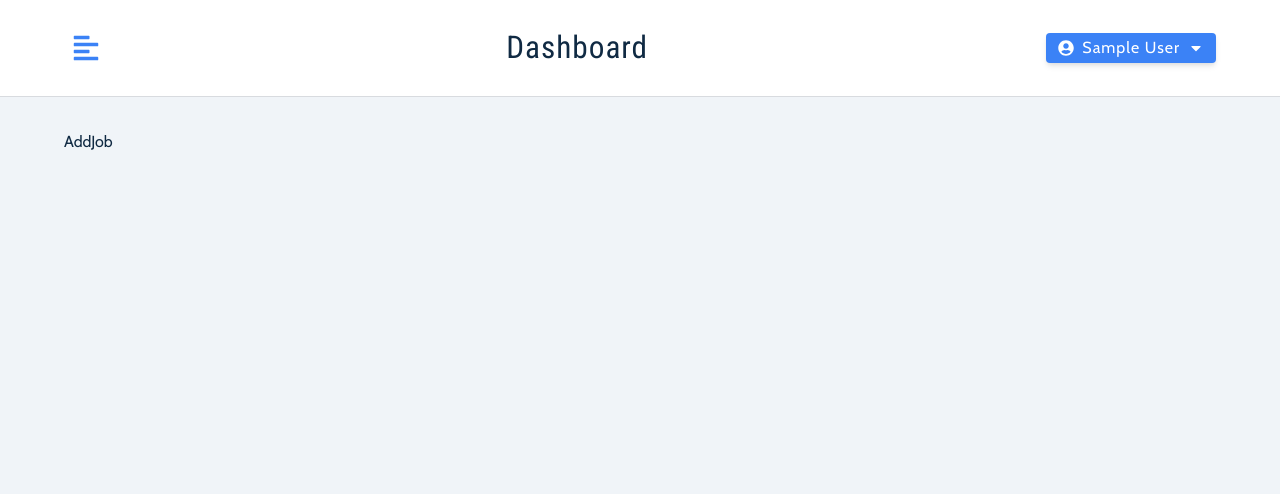
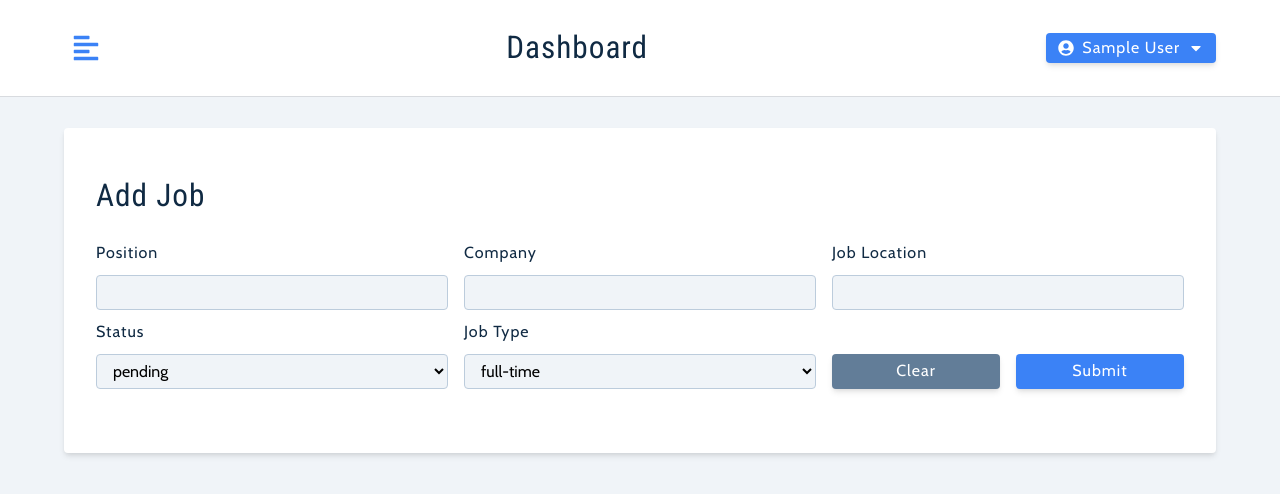
Before and after one commit to giorgio324/jobster, a React (Vite) app: page /add-job in a window 1280 px wide. Shown: the top 494 px of the page. Built offline with nearby package versions, Linux system fonts and the light colour scheme; sample sign-in values are in the browser's storage.

Commit message:
finished addpage

```diff
--- a/src/components/FormRow.jsx
+++ b/src/components/FormRow.jsx
@@ -5,6 +5,7 @@
         {labelText || name}
       </label>
       <input
+        id={name}
         type={type}
         name={name}
         value={value}
--- /dev/null
+++ b/src/components/FormRowSelect.jsx
@@ -0,0 +1,25 @@
+const FormRowSelect = ({ labelText, name, value, handleChange, list }) => {
+  return (
+    <div className='form-row'>
+      <label htmlFor={name} className='form-label'>
+        {labelText || name}
+      </label>
+      <select
+        name={name}
+        id={name}
+        value={value}
+        onChange={handleChange}
+        className='form-select'
+      >
+        {list.map((status, index) => {
+          return (
+            <option key={index} value={status}>
+              {status}
+            </option>
+          );
+        })}
+      </select>
+    </div>
+  );
+};
+export default FormRowSelect;
--- a/src/components/Navbar.jsx
+++ b/src/components/Navbar.jsx
@@ -14,7 +14,7 @@
   };
 
   const logout = () => {
-    dispatch(logoutUser());
+    dispatch(logoutUser('logging out...'));
   };
   // this handles logout dropdown
   const [showLogout, setShowLogout] = useState(false);
--- a/src/components/index.js
+++ b/src/components/index.js
@@ -3,4 +3,5 @@
 import Navbar from './Navbar';
 import SmallSidebar from './SmallSidebar';
 import BigSidebar from './BigSidebar';
-export { Logo, FormRow, Navbar, SmallSidebar, BigSidebar };
+import FormRowSelect from './FormRowSelect';
+export { Logo, FormRow, Navbar, SmallSidebar, BigSidebar, FormRowSelect };
--- /dev/null
+++ b/src/features/job/jobSlice.jsx
@@ -0,0 +1,72 @@
+import { createSlice, createAsyncThunk } from '@reduxjs/toolkit';
+import { toast } from 'react-toastify';
+import customFetch from '../../utils/axios';
+import { getUserFromLocalStorage } from '../../utils/localStorage';
+import { logoutUser } from '../user/userSlice';
+
+const initialState = {
+  isLoading: false,
+  position: '',
+  company: '',
+  jobLocation: '',
+  jobTypeOptions: ['full-time', 'part-time', 'remote', 'internship'],
+  jobType: 'full-time',
+  statusOptions: ['interview', 'declined', 'pending'],
+  status: 'pending',
+  isEditing: false,
+  editJobId: '',
+};
+
+export const createJob = createAsyncThunk(
+  'job/createJob',
+  async (job, thunkAPI) => {
+    try {
+      const resp = await customFetch.post('/jobs', job, {
+        headers: {
+          Authorization: `Bearer ${thunkAPI.getState().user.user.token}`,
+        },
+      });
+      thunkAPI.dispatch(clearValues());
+      return resp.data;
+    } catch (error) {
+      if (error.response.status === 401) {
+        thunkAPI.dispatch(logoutUser());
+        return thunkAPI.rejectWithValue('unauthorized');
+      }
+      return thunkAPI.rejectWithValue(error.response.data.msg);
+    }
+  }
+);
+
+const jobSlice = createSlice({
+  name: 'job',
+  initialState,
+  reducers: {
+    handleChange: (state, { payload }) => {
+      const { name, value } = payload;
+      state[name] = value;
+    },
+    clearValues: () => {
+      return {
+        ...initialState,
+        jobLocation: getUserFromLocalStorage()?.location || '',
+      };
+    },
+  },
+  extraReducers: {
+    [createJob.pending]: (state) => {
+      state.isLoading = true;
+    },
+    [createJob.fulfilled]: (state) => {
+      state.isLoading = false;
+      toast.success('Job created successfully');
+    },
+    [createJob.rejected]: (state, { payload }) => {
+      state.isLoading = false;
+      toast.error(payload);
+    },
+  },
+});
+
+export const { handleChange, clearValues } = jobSlice.actions;
+export default jobSlice.reducer;
--- a/src/features/user/userSlice.jsx
+++ b/src/features/user/userSlice.jsx
@@ -65,10 +65,13 @@
     toggleSidebar: (state) => {
       state.isSidebarOpen = !state.isSidebarOpen;
     },
-    logoutUser: (state) => {
+    logoutUser: (state, { payload }) => {
       state.user = null;
       state.isSidebarOpen = false;
       removeUserFromLocalStorage();
+      if (payload) {
+        toast.success(payload);
+      }
     },
   },
   extraReducers: {
--- a/src/pages/dashboard/AddJob.jsx
+++ b/src/pages/dashboard/AddJob.jsx
@@ -1,4 +1,115 @@
+import { FormRow, FormRowSelect } from '../../components';
+import Wrapper from '../../assets/wrappers/DashboardFormPage';
+import { useSelector, useDispatch } from 'react-redux';
+import { toast } from 'react-toastify';
+import {
+  clearValues,
+  handleChange,
+  createJob,
+} from '../../features/job/jobSlice';
+import { useEffect } from 'react';
 const AddJob = () => {
-  return <div>AddJob</div>;
+  const {
+    isLoading,
+    position,
+    company,
+    jobLocation,
+    jobType,
+    jobTypeOptions,
+    status,
+    statusOptions,
+    isEditing,
+    editJobId,
+  } = useSelector((store) => store.job);
+  const dispatch = useDispatch();
+  // get user and then when add jobs page is loaded enter location from user to the input
+  const { user } = useSelector((store) => store.user);
+  useEffect(() => {
+    dispatch(
+      handleChange({
+        name: 'jobLocation',
+        value: user.location,
+      })
+    );
+  }, []);
+
+  const handleSubmit = (e) => {
+    e.preventDefault();
+    if (!position || !company || !jobLocation) {
+      return toast.error('Please fill all the fields');
+    }
+    dispatch(createJob({ position, company, jobLocation, jobType, status }));
+  };
+
+  const handleJobInput = (e) => {
+    const name = e.target.name;
+    const value = e.target.value;
+    dispatch(handleChange({ name, value }));
+  };
+
+  return (
+    <Wrapper>
+      <form className='form'>
+        <h3>{isEditing ? 'edit job' : 'add job'}</h3>
+        <div className='form-center'>
+          {/* position */}
+          <FormRow
+            type='text'
+            name='position'
+            value={position}
+            handleChange={handleJobInput}
+          />
+          {/* company */}
+          <FormRow
+            type='text'
+            name='company'
+            value={company}
+            handleChange={handleJobInput}
+          />
+          {/* jobLocation */}
+          <FormRow
+            type='text'
+            name='jobLocation'
+            labelText='job location'
+            value={jobLocation}
+            handleChange={handleJobInput}
+          />
+          {/* status */}
+          <FormRowSelect
+            name='status'
+            value={status}
+            handleChange={handleJobInput}
+            list={statusOptions}
+          />
+          {/* jobType */}
+          <FormRowSelect
+            name='jobType'
+            labelText={'job type'}
+            value={jobType}
+            handleChange={handleJobInput}
+            list={jobTypeOptions}
+          />
+          {/* buttons */}
+          <div className='btn-container'>
+            <button
+              type='button'
+              className='btn btn-block clear-btn'
+              onClick={() => dispatch(clearValues())}
+            >
+              clear
+            </button>
+            <button
+              type='submit'
+              className='btn btn-block submit-btn'
+              onClick={handleSubmit}
+              disabled={isLoading}
+            >
+              submit
+            </button>
+          </div>
+        </div>
+      </form>
+    </Wrapper>
+  );
 };
 export default AddJob;
--- a/src/store.jsx
+++ b/src/store.jsx
@@ -1,8 +1,9 @@
 import { configureStore } from '@reduxjs/toolkit';
 import userSlice from './features/user/userSlice';
-
+import jobSlice from './features/job/jobSlice';
 export const store = configureStore({
   reducer: {
     user: userSlice,
+    job: jobSlice,
   },
 });
```
